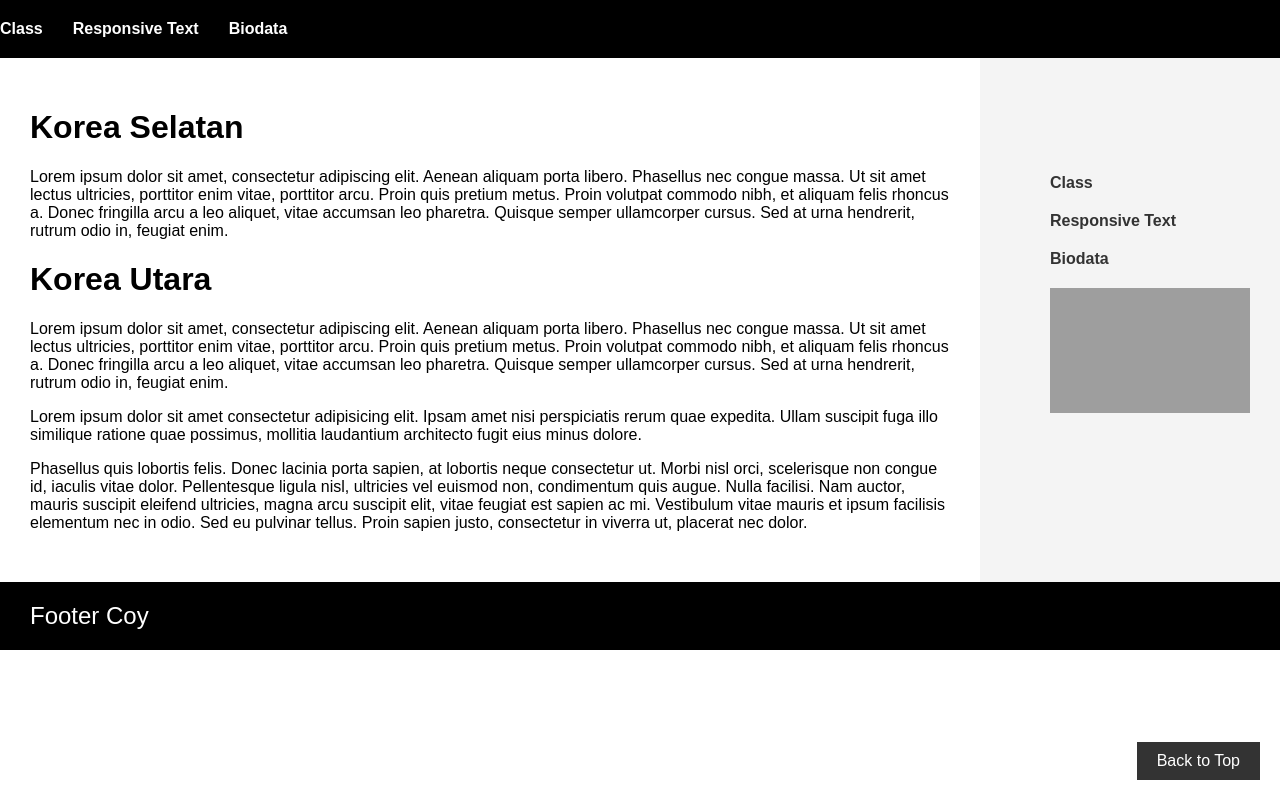
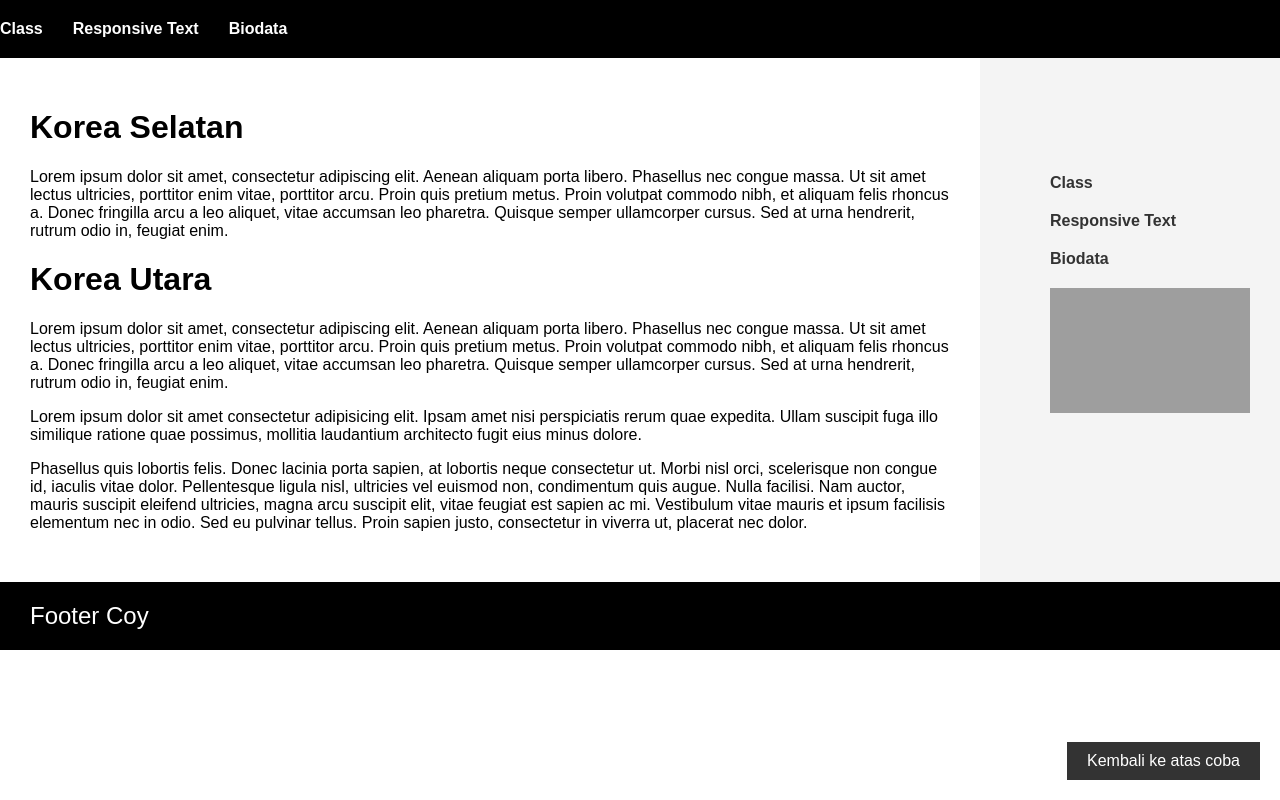
Before and after one commit to YunitaAmalia/lap4_kakas, a plain HTML site: page index.html in a window 1280 px wide. Drawn offline with Linux system fonts and the light colour scheme; grey boxes are pictures that could not be loaded.

Commit message:
commit enam

```diff
--- a/index.html
+++ b/index.html
@@ -52,7 +52,7 @@
         </div>
     </div>
 
-    <a href="#navbar" id="back-to-top">Back to Top</a>
+    <a href="#navbar" id="back-to-top">Kembali ke atas coba</a>
 
     <div id="navbar">
         <div id="navbar">
```
